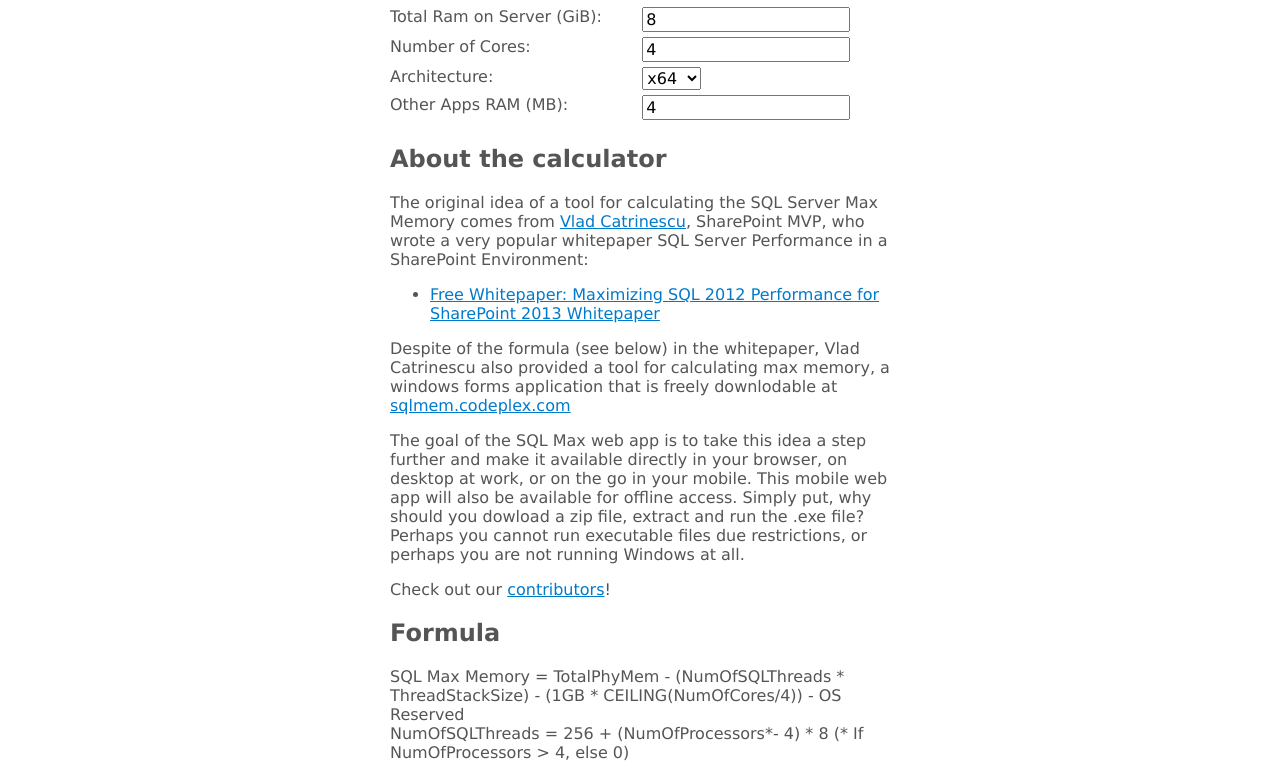
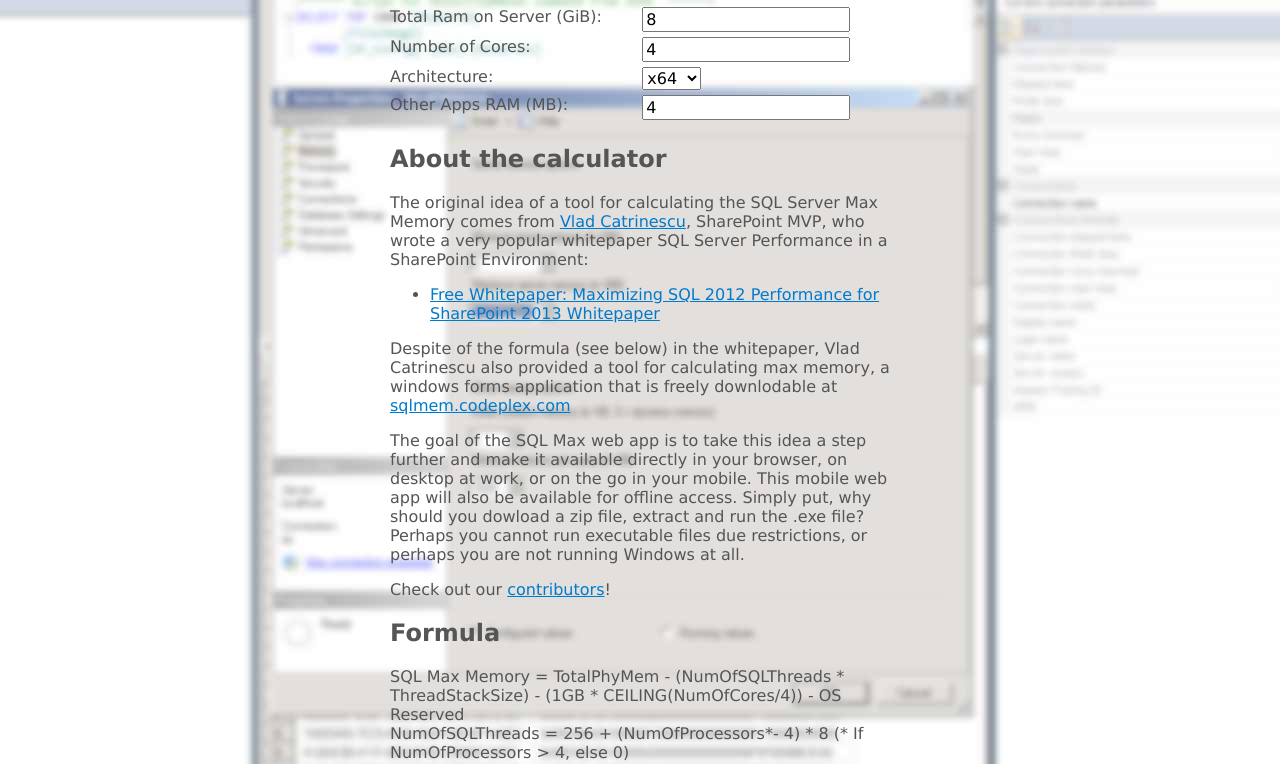
Before and after one commit to mirontoli/sql-max, a website: page app/index.html in a window 1280 px wide. Shown: the part 228-992 px from the top of the page. Drawn offline with Linux system fonts and the light colour scheme.

Commit message:
add background image

```diff
--- a/app/styles/main.css
+++ b/app/styles/main.css
@@ -14,6 +14,7 @@
   color: #555;
   padding: 0;
   margin: 0;
+  background: url(/images/sql-max-background.jpg) repeat-y center 100px;
 }
 
 #suite-bar {
@@ -38,6 +39,7 @@
 .wrapper {
   max-width: 500px;
   margin: 10px auto;
+  padding: 0 10px;
 }
 
 .calculator-inputs {
```
Also changed, not shown: app/images/sql-max-background.jpg (added).
